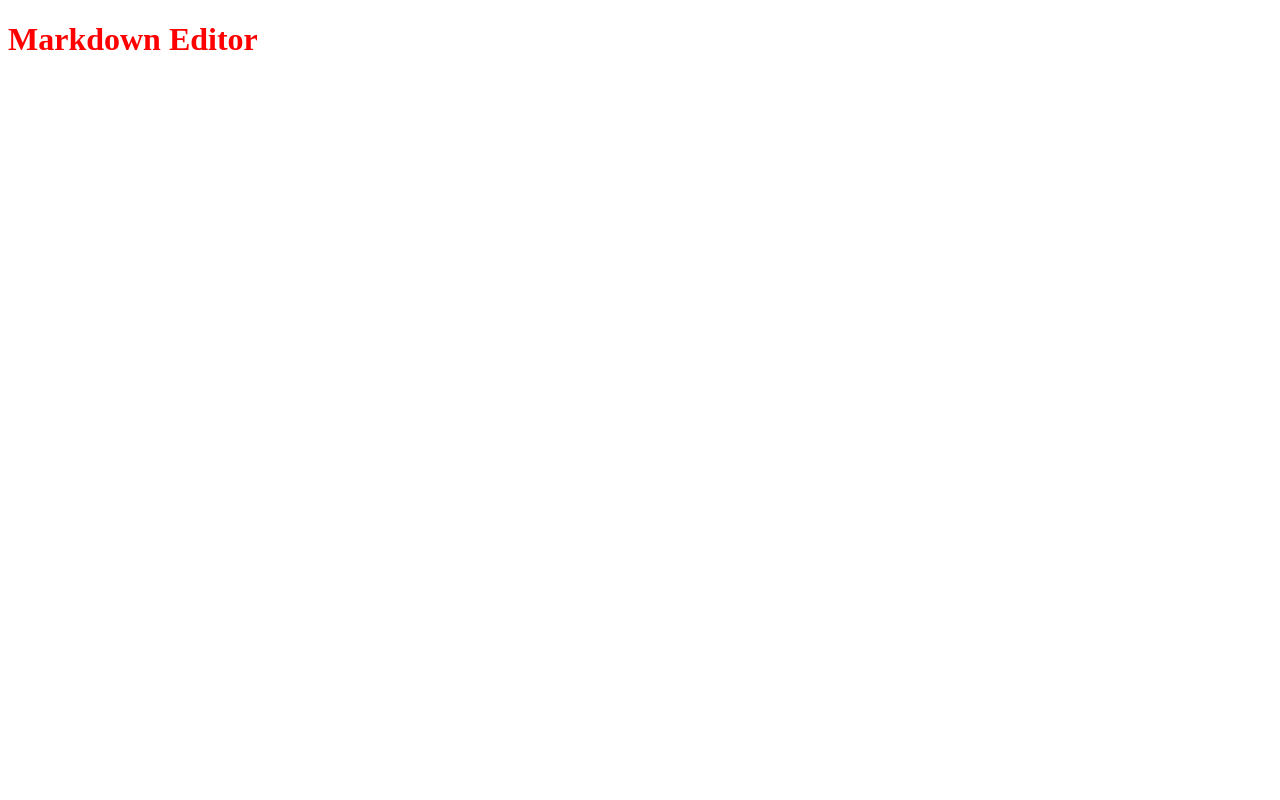
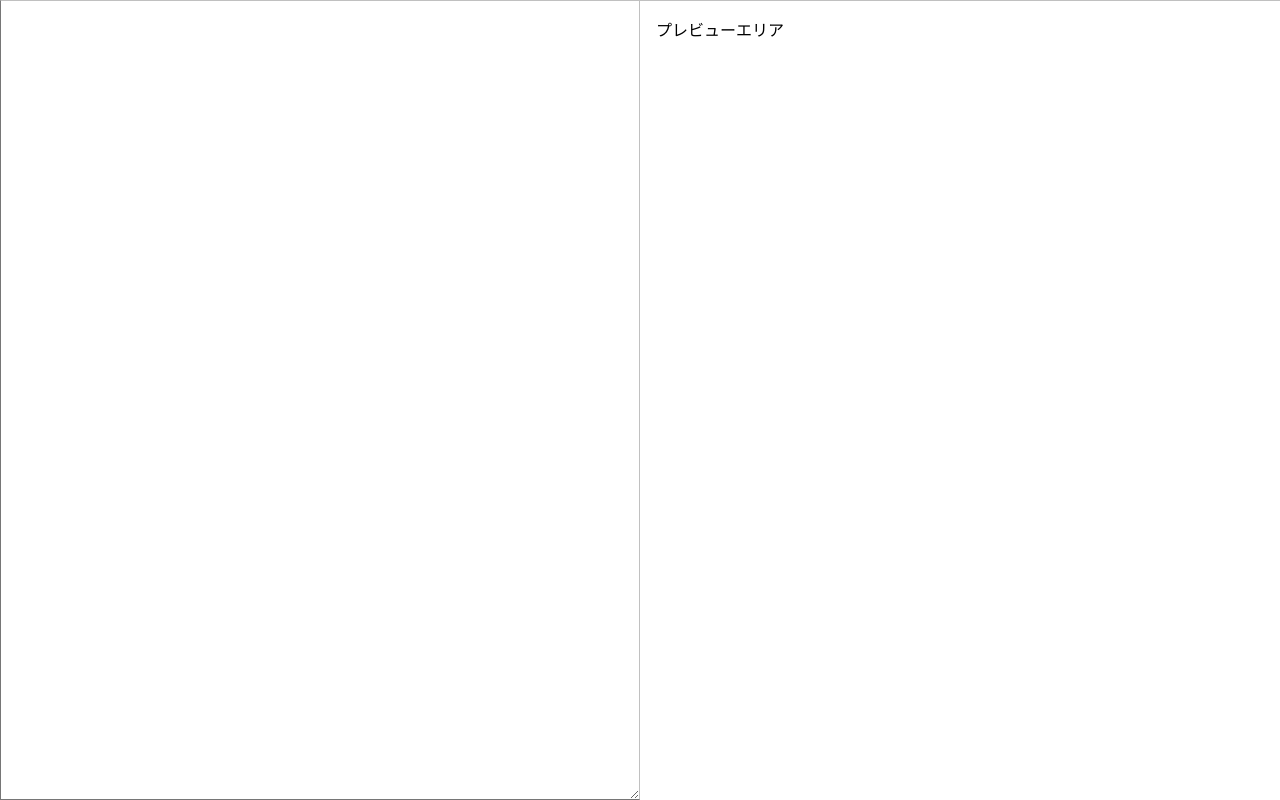
Before and after one commit to mizunopei/practice_react_typescript, a React app: page / in a window 1280 px wide. Built offline with nearby package versions, Linux system fonts and the light colour scheme.

Commit message:
hookからreact-markdown導入

```diff
--- a/package.json
+++ b/package.json
@@ -11,6 +11,7 @@
         "@types/styled-components": "^5.1.26",
         "react": "^17.0.2",
         "react-dom": "^17.0.2",
+        "react-markdown": "^6.0.3",
         "styled-components": "^5.3.5",
         "ts-loader": "^9.3.1",
         "typescript": "^4.7.4",
--- /dev/null
+++ b/src/hooks/use_state_with_storage.ts
@@ -0,0 +1,12 @@
+import { useState } from "react";
+
+export const useStateWithStorage = (init: string, key: string):[string, (s:string) => void] => {
+  const[value, setValue] = useState<string>(localStorage.getItem(key) || init)
+
+  const setValueWithStorage = (nextValue:string):void =>  {
+    setValue(nextValue)
+    localStorage.setItem(key, nextValue)
+  }
+
+  return[value, setValueWithStorage]
+}
--- a/src/index.tsx
+++ b/src/index.tsx
@@ -1,11 +1,19 @@
 import * as React from 'react'
 import { render } from 'react-dom'
 import styled from 'styled-components'
+import { createGlobalStyle } from 'styled-components'
+import { Editor } from './pages/editor'
 
-const Header = styled.h1`
-  color: red;
-  `
+const GlobalStyle = createGlobalStyle`
+  body *{
+    box-sizing: border-box;
+  }`
 
-const Main = (<Header>Markdown Editor</Header>)
+const Main = (
+  <>
+    <GlobalStyle />
+    <Editor />
+  </>
+)
 
 render(Main, document.getElementById('app'))
--- /dev/null
+++ b/src/pages/editor.tsx
@@ -0,0 +1,66 @@
+import * as React from "react";
+import styled from "styled-components";
+import { useStateWithStorage } from "../hooks/use_state_with_storage";
+
+
+const Header = styled.header`
+  font-size: 1.5rem;
+  height: 2rem;
+  left: 0;
+  line-height: 2rem;
+  padding: 0.5rem 1rem;
+  position: fixed;
+  right: 0;
+  top: 0;
+`
+
+const Wrapper = styled.div`
+  bottom: 0;
+  left: 0;
+  positon: fixed;
+  right: 0;
+  top: 3rem;
+`
+
+const TextArea = styled.textarea`
+  border-right:  1px solid silver;
+  border-top: 1px solid silver;
+  bottom: 0;
+  font-size: 1rem;
+  left: 0;
+  padding: 0.5rem;
+  position: absolute;
+  top: 0;
+  width: 50vw;
+`
+
+const Preview = styled.div`
+  border-top: 1px solid silver;
+  bottom: 0;
+  overflow-y: scroll;
+  padding: 1rem;
+  position: absolute;
+  right: 0;
+  top: 0;
+  width: 50vw;
+`
+
+const StorageKey = 'pages/editor:text' // 保存時のキー名を設定
+
+export const Editor: React.FC = () => {
+  const[text, setText] = useStateWithStorage('', StorageKey)
+  return (
+    <>
+      <Header>
+        MardownEditor
+        </Header>
+        <Wrapper>
+          <TextArea
+          onChange={(event)=> setText(event.target.value)}
+          value={text}
+          />
+          <Preview>プレビューエリア</Preview>
+        </Wrapper>
+    </>
+  )
+}
```
Also changed, not shown: 1 other file (tests, documents, lock files or other folders).
